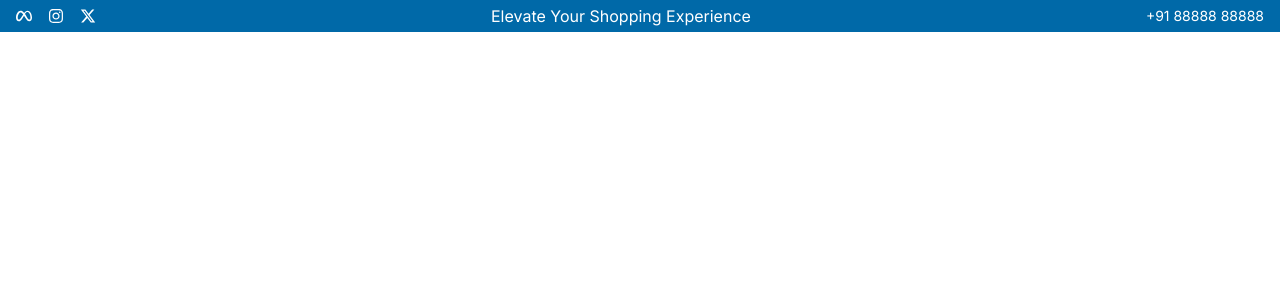
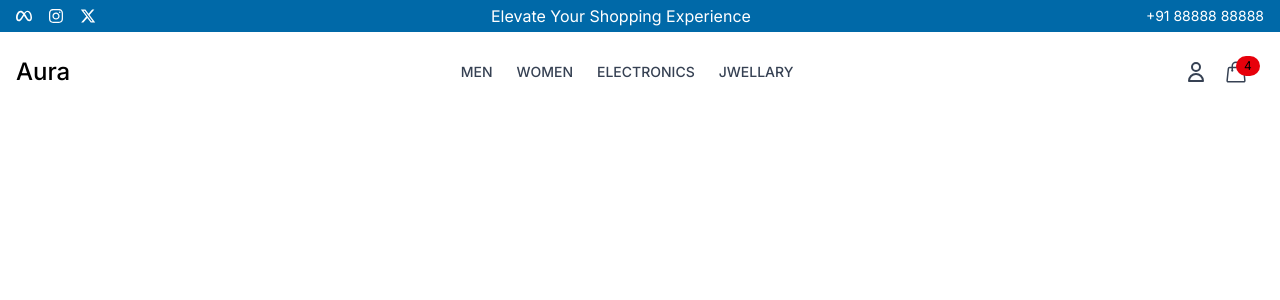
Before and after one commit to kshitijMandave/E_Com, a React (Vite) app in the folder frontend/: page / in a window 1280 px wide. Shown: the top 300 px of the page. Built offline with nearby package versions, Linux system fonts and the light colour scheme.

Commit message:
added navbar

```diff
--- a/frontend/src/Components/Common/Navbar.jsx
+++ b/frontend/src/Components/Common/Navbar.jsx
@@ -1,9 +1,60 @@
-import React from "react";
+import { Link } from "react-router-dom";
+import { HiOutlineUser } from "react-icons/hi";
+import { HiOutlineShoppingBag, HiBars3BottomRight } from "react-icons/hi2";
+// import logo from "./aura-logo.png";
 
 function Navbar() {
   return (
     <nav className="container mx-auto flex items-center justify-between px-4 py-6">
       {/*Left */}
+      <div>
+        <Link to="/" className="text-2xl font-medium">
+          Aura
+          {/* <img src={logo} alt="" /> */}
+        </Link>
+      </div>
+      {/*Center Navigation Links */}
+      <div className="hidden md:flex space-x-6">
+        <Link
+          to="#"
+          className="text-gray-700 hover:text-black text-sm font-medium uppercase"
+        >
+          Men
+        </Link>
+        <Link
+          to="#"
+          className="text-gray-700 hover:text-black text-sm font-medium uppercase"
+        >
+          Women
+        </Link>
+        <Link
+          to="#"
+          className="text-gray-700 hover:text-black text-sm font-medium uppercase"
+        >
+          Electronics
+        </Link>
+        <Link
+          to="#"
+          className="text-gray-700 hover:text-black text-sm font-medium uppercase"
+        >
+          Jwellary
+        </Link>
+      </div>
+      {/*Right-Icons*/}
+      <div className="flex items-center space-x-4">
+        <Link to="/profile" className="hover:text-black">
+          <HiOutlineUser className="h-6 w-6 text-gray-700" />
+        </Link>
+        <button className="relative hover:text-black">
+          <HiOutlineShoppingBag className="h-6 w-6 text-gray-700" />
+          <span className="absolute -top-1 bg-red-600 text white text-xs rounded-full px-2 py-0.5">
+            4
+          </span>
+        </button>
+        <button className="md:hidden">
+          <HiBars3BottomRight className="h-6 w-6 text-gray-700" />
+        </button>
+      </div>
     </nav>
   );
 }
```
Also changed, not shown: frontend/src/Components/Common/aura-logo.png (renamed from frontend/src/Components/Layout/aura-logo.png).
